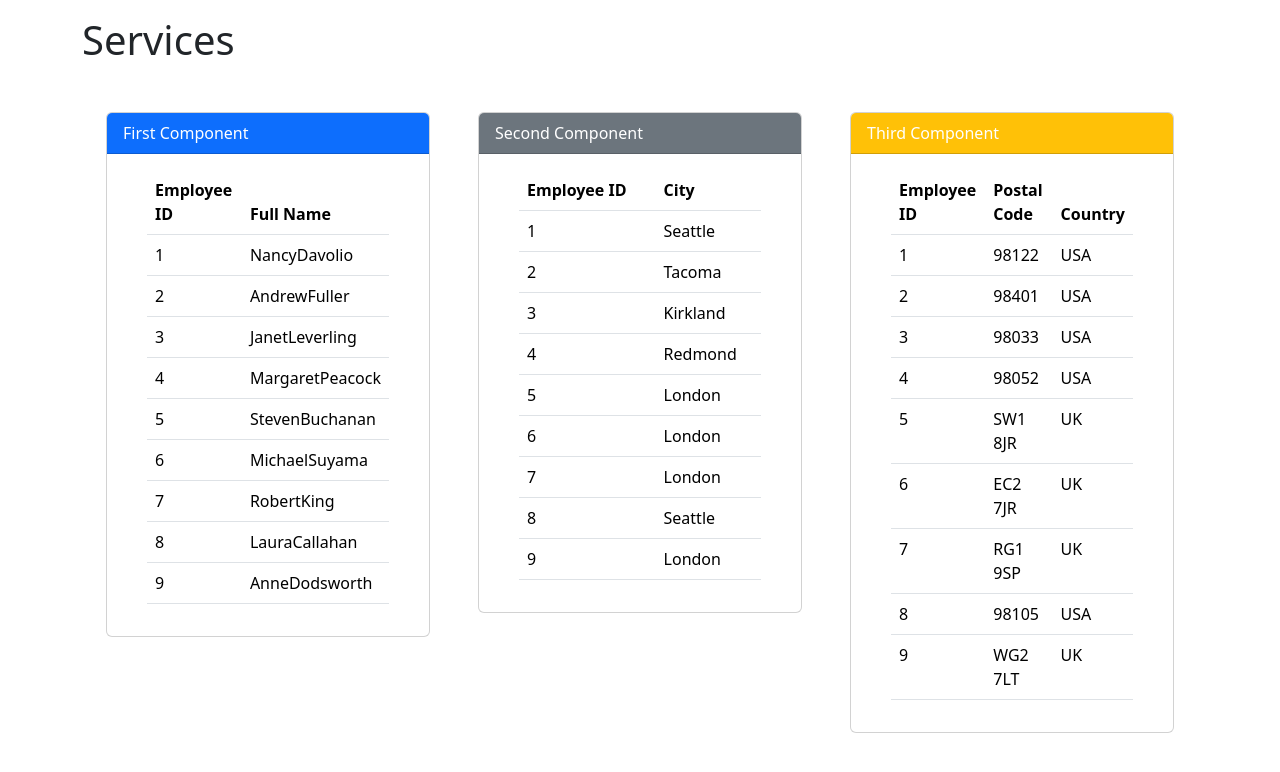
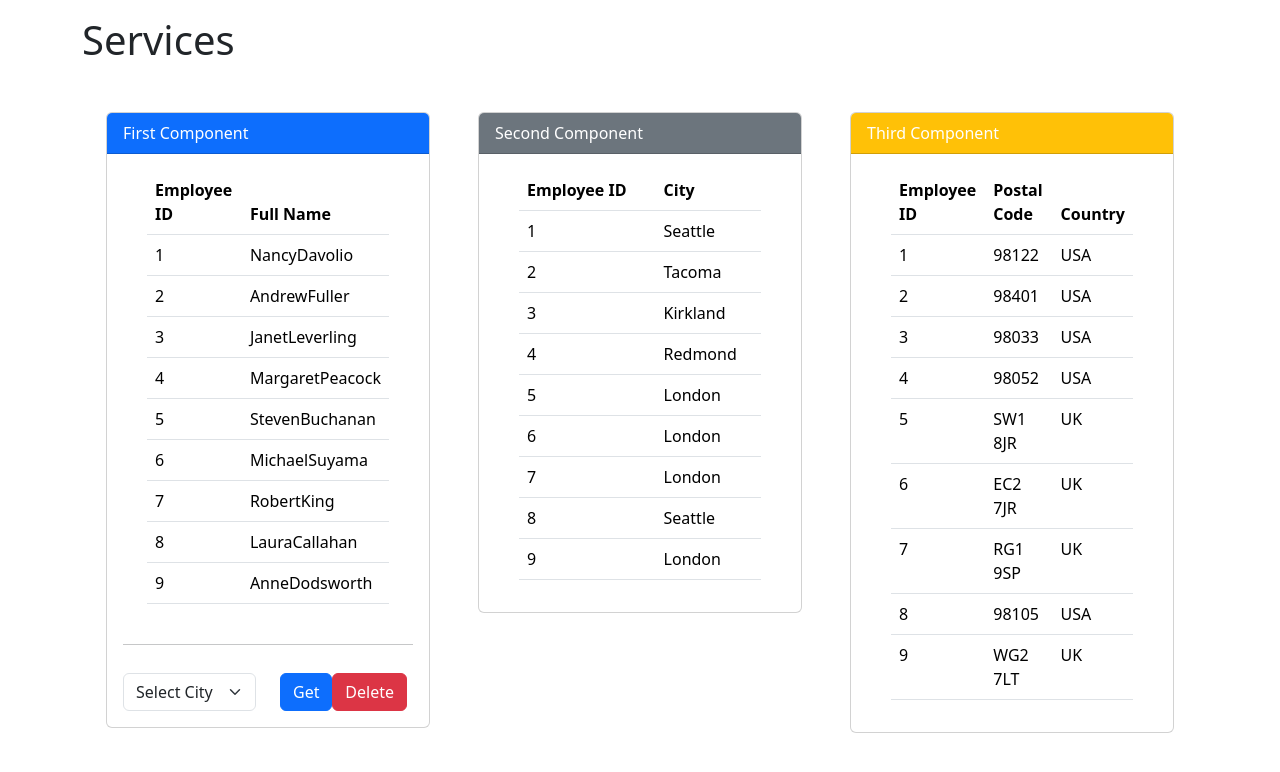
Before and after one commit to madanpatakota/3.AngularServicesApp, an Angular app: page / in a window 1280 px wide. Shown: the top 772 px of the page. Built offline with nearby package versions, Linux system fonts and the light colour scheme.

Commit message:
FourthClass-update and bootstrap update

```diff
--- a/angular.json
+++ b/angular.json
@@ -28,7 +28,9 @@
               "src/styles.css",
               "node_modules/bootstrap/dist/css/bootstrap.min.css"
             ],
-            "scripts": []
+            "scripts": [
+              "node_modules/bootstrap/dist/js/bootstrap.min.js"
+            ]
           },
           "configurations": {
             "production": {
--- /dev/null
+++ b/src/app/city.service.ts
@@ -0,0 +1,32 @@
+import { City } from './city.model';
+
+export class CityService {
+  private CityList: City[] = [
+    {
+      CityID: 101,
+      CityName: 'London',
+    },
+    {
+      CityID: 102,
+      CityName: 'Seattle',
+    },
+    {
+      CityID: 103,
+      CityName: 'Tacoma',
+    },
+    {
+      CityID: 104,
+      CityName: 'Kirkland',
+    },
+    {
+      CityID: 105,
+      CityName: 'Redmond',
+    },
+  ];
+
+  constructor() {}
+
+  getCityList(): City[] {
+    return this.CityList;
+  }
+}
--- a/src/app/first-comp/first-comp.component.html
+++ b/src/app/first-comp/first-comp.component.html
@@ -34,6 +34,51 @@
               </table>
             </div>
           </div>
+
+          <div class="row">
+            <div class="col">
+              <hr class="my-4 bg-info" />
+            </div>
+          </div>
+
+          <!-- Normal Dropdown-->
+          <!-- <div class="col-5 mt-3">
+            <select class="form-select">
+              <option value="" disabled selected>Select City</option>
+              <option value="101">London</option>
+              <option value="102">Seattle</option>
+              <option value="103">Tacoma</option>
+              <option value="104">Kirkland</option>
+              <option value="105">Redmond</option>
+            </select>
+          </div> -->
+        </div>
+
+        <br />
+      </div>
+      <!--Dropdown binding by the data-->
+      <div class="row">
+        <div class="col-12 mt-1">
+          <div class="row">
+            <div class="col-6">
+              <select
+                class="form-select"
+                (change)="filterByCity($event.target)"
+              >
+                <option value="" disabled selected>Select City</option>
+                <option *ngFor="let city of CityList" [value]="city.CityID">
+                  {{ city.CityName }}
+                </option>
+              </select>
+            </div>
+            <div class="col-2">
+              <button class="btn btn-primary">Get</button>
+
+            </div>
+            <div class="col-2">
+              <button class="btn btn-danger">Delete</button>
+            </div>
+          </div>
         </div>
       </div>
     </div>
--- a/src/app/first-comp/first-comp.component.ts
+++ b/src/app/first-comp/first-comp.component.ts
@@ -1,29 +1,49 @@
-import { Component, OnInit } from '@angular/core';
+import { Component, ElementRef, OnInit } from '@angular/core';
 import { EmployeeService } from '../employee.service';
 import { Employee } from '../employee.model';
+import { CityService } from '../city.service';
+import { City } from '../city.model';
+declare var bootstrap: any;
 
 @Component({
   selector: 'app-first-comp',
   templateUrl: './first-comp.component.html',
   styleUrls: ['./first-comp.component.css'],
-  providers: [EmployeeService],
+  providers: [EmployeeService , CityService],
 })
 export class FirstCompComponent implements OnInit {
   //company = { Name : "Misard.com" , industry : "IT"};
 
   // Creating the EmployeeList Variable and that Variable should be accept the data in the format of Employee Array
   EmployeesList: Employee[] = [];
+  CityList     : City[]     = [];
+  OriginalEmployeeList : Employee[] = [];
 
   //So here you are adding the dependencies of the component...
   // As of now here employeeService is the dependency . you can create the multiple dependencies.
   // When you are adding the service dependency into the component . then you should give the instruction to the angular compiler that in the format of provider
 
   // Another dependency Router (We will disuss in the next section)
-  constructor(private employeeService: EmployeeService) {}
+  constructor(private employeeService: EmployeeService , public cityService:CityService) {}
 
   ngOnInit(): void {
     // Here Creating the reference of the EmployeeService and then based on that reference we are calling the getEmployeeList
     //var employeeService = new EmployeeService();
     this.EmployeesList = this.employeeService.getEmployeeList();
+
+    //slice() method here useful for not overrided the original values.
+    this.OriginalEmployeeList = this.EmployeesList.slice();
+    this.CityList = this.cityService.getCityList();
+
+  }
+
+  filterByCity(cityDetailsElement : any){
+     console.log(cityDetailsElement);
+
+     let cityValue = cityDetailsElement.value;
+     let city = this.CityList.find(x=>x.CityID == parseInt(cityValue));
+
+     //? incase if city having the details then it calls CityName Property incase city do't have details it would't call CityName property
+     this.EmployeesList = this.OriginalEmployeeList.filter(x=>x.City  == city?.CityName);
   }
 }
```
Also changed, not shown: src/app/city.model.ts (added, +9 -0 lines), src/notes.txt.
